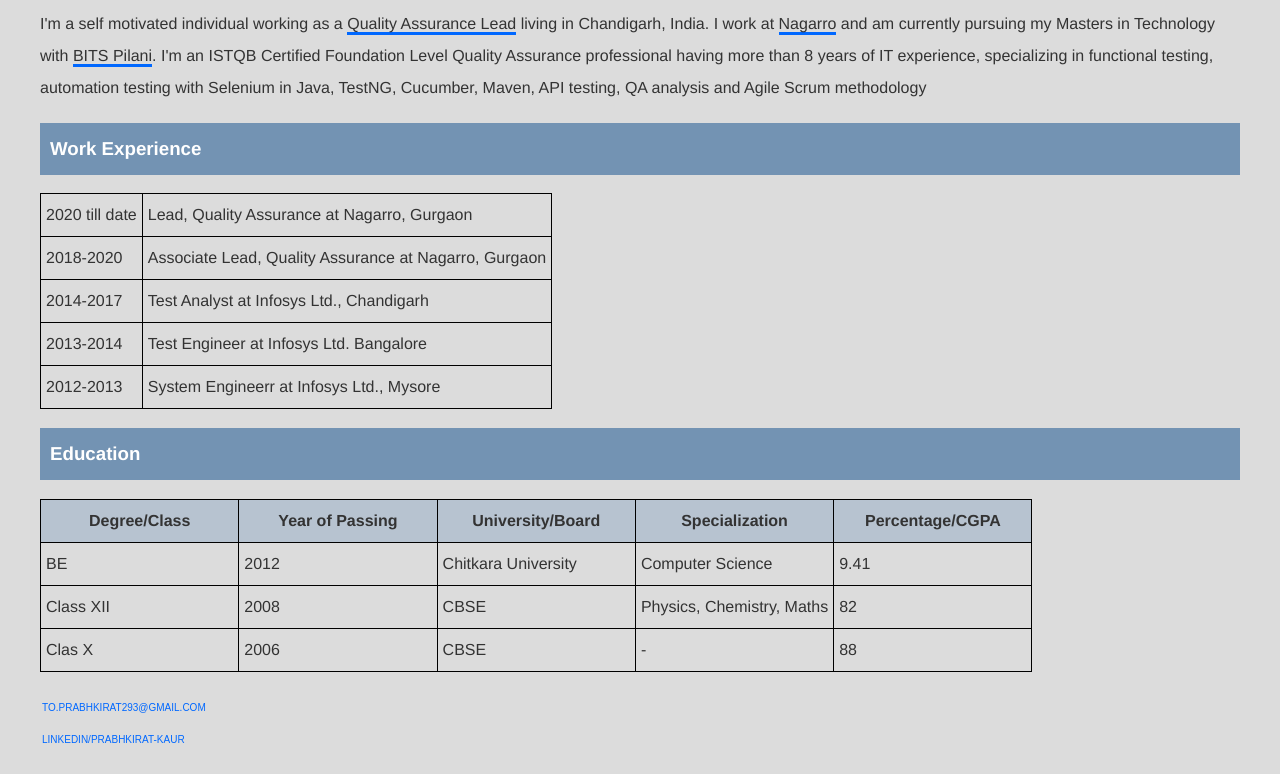
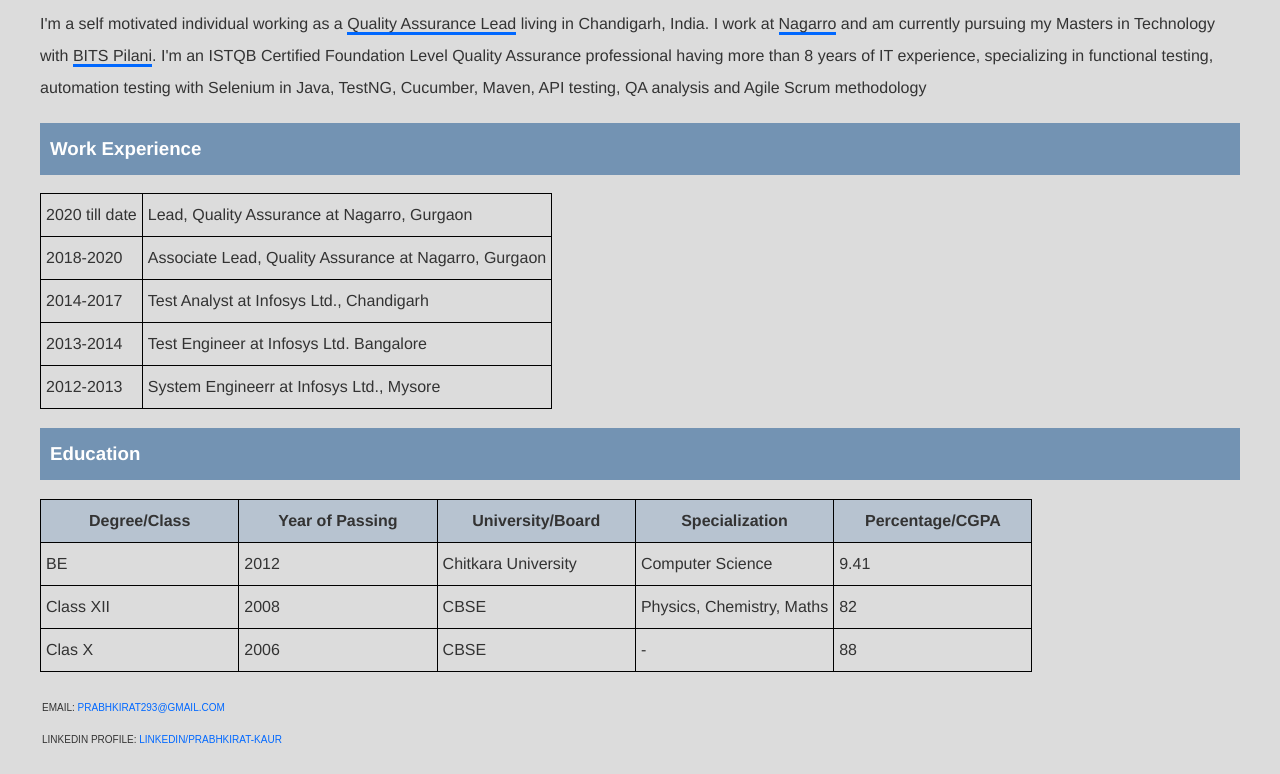
Before and after one commit to prabhkiratbits/prabhkiratbits, a plain HTML site: page index.html in a window 1280 px wide. Shown: the part 105-879 px from the top of the page. Drawn offline with Linux system fonts and the light colour scheme.

Commit message:
Updated index.html

```diff
--- a/index.html
+++ b/index.html
@@ -68,8 +68,8 @@
 			</table>
 			<footer>
 				<ul class="meta inline-list">
-					<li><a href="mailto:to.prabhkirat293@gmail.com">to.prabhkirat293@gmail.com</a></li>
-					<li><a href="https://www.linkedin.com/in/prabhkirat-kaur-44ba21150" target="_blank">linkedin/Prabhkirat-Kaur</a></li>
+					<li>Email: <a href="mailto:to.prabhkirat293@gmail.com">prabhkirat293@gmail.com</a></li>
+					<li>LinkedIn Profile: <a href="https://www.linkedin.com/in/prabhkirat-kaur-44ba21150" target="_blank">linkedin/Prabhkirat-Kaur</a></li>
 				</ul>
 			</footer>
 		</div>
```
